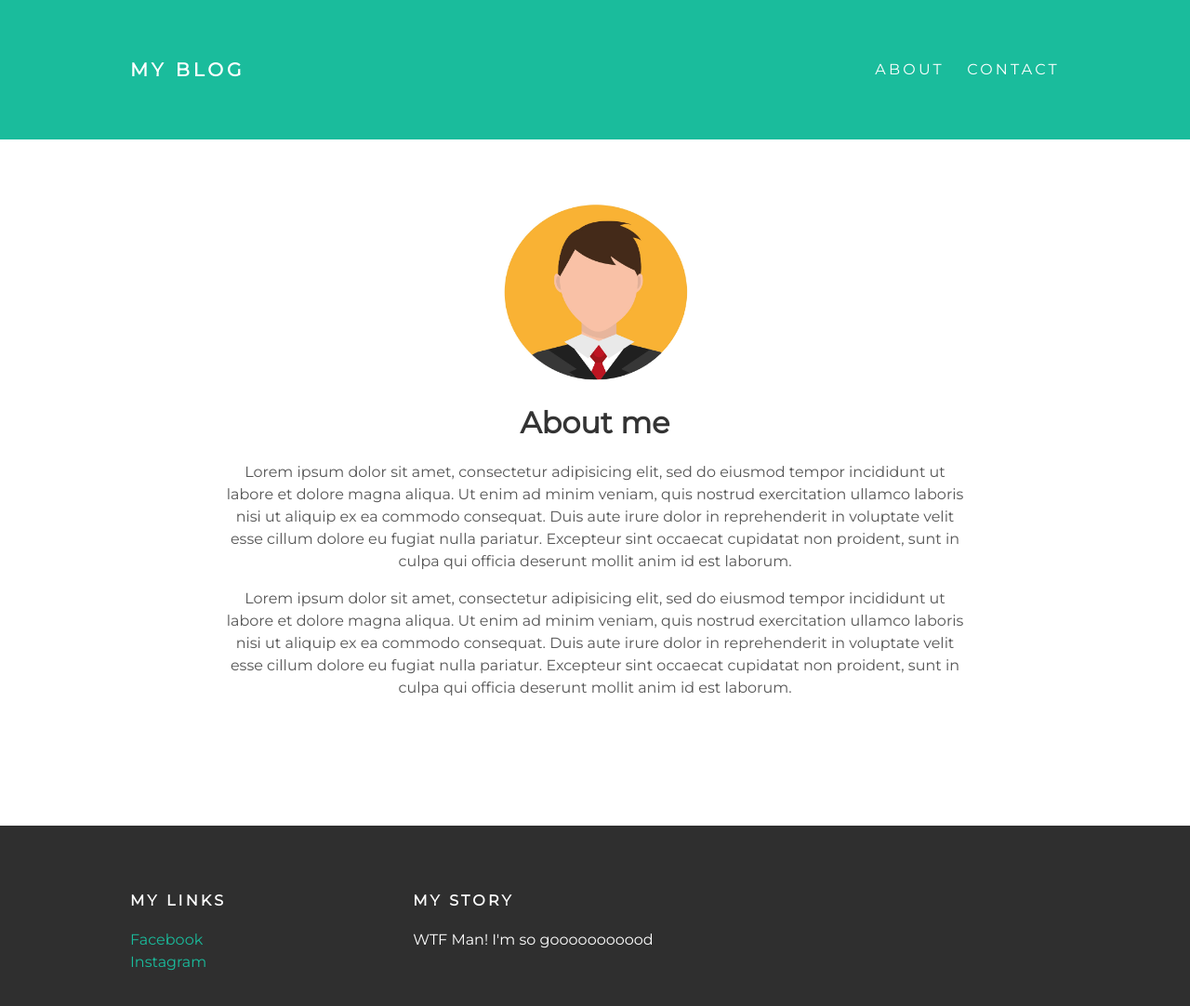
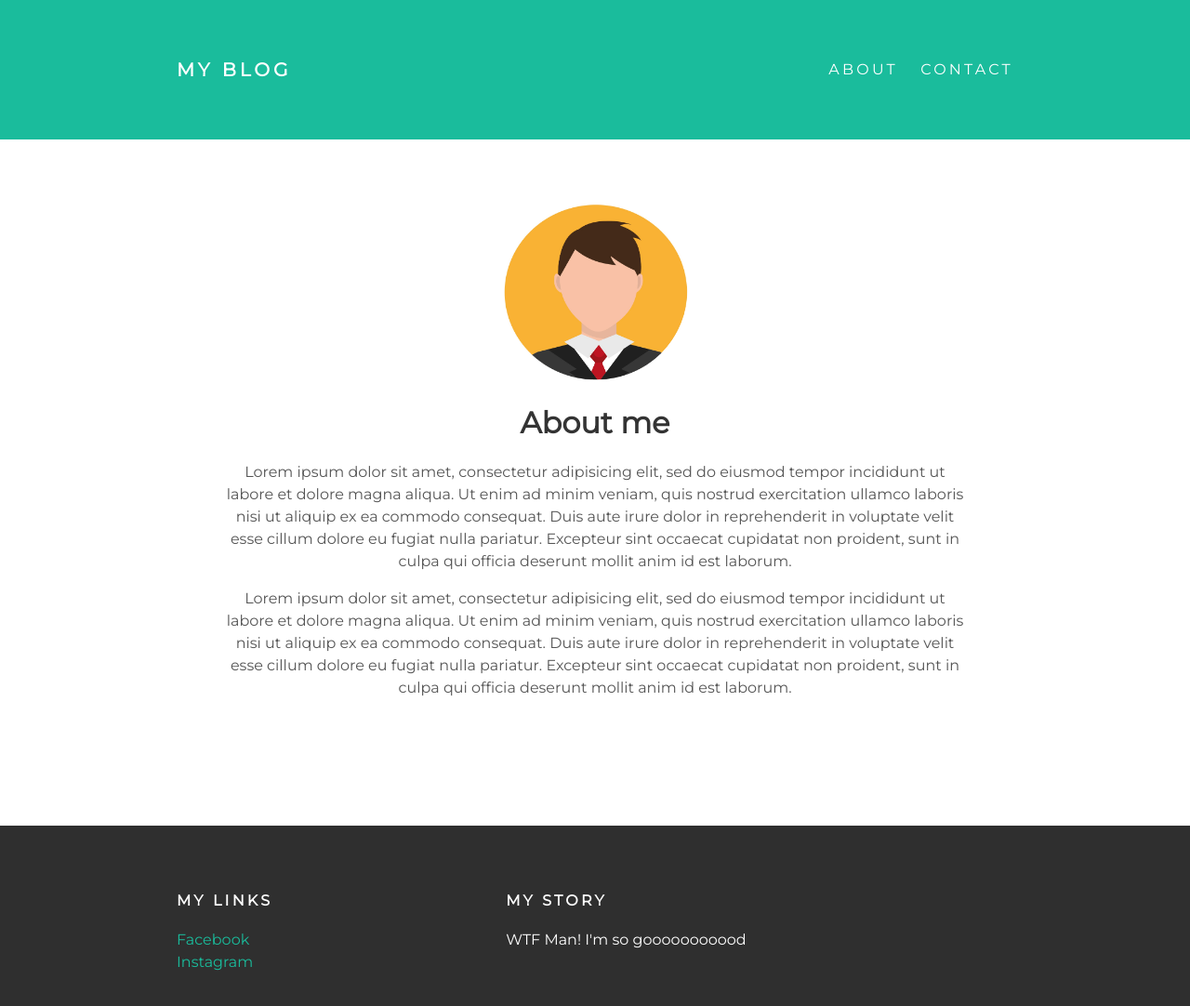
Before and after one commit to fdicosmo01/fdicosmo01, a plain HTML site: page about.html in a window 1280 px wide. Shown: the whole page at 93% size. Drawn offline with Linux system fonts and the light colour scheme.

Commit message:
Update style.css

```diff
--- a/style.css
+++ b/style.css
@@ -23,11 +23,13 @@ header a:hover{
   float: left;
   font-size: 20px;
   font-weight:bold;
+  margin-left:50px;
 }
 #nav{
   display: block;
   float: right;
   margin-top: 0;
+  margin-right:50px;
 }
 #nav li{
   display: inline;
@@ -45,6 +47,7 @@ footer{
   min-width: 300px;
   display: inline-block;
   vertical-align: top;
+  margin-left:50px;
 }
 footer h4{
   color: white;
```
